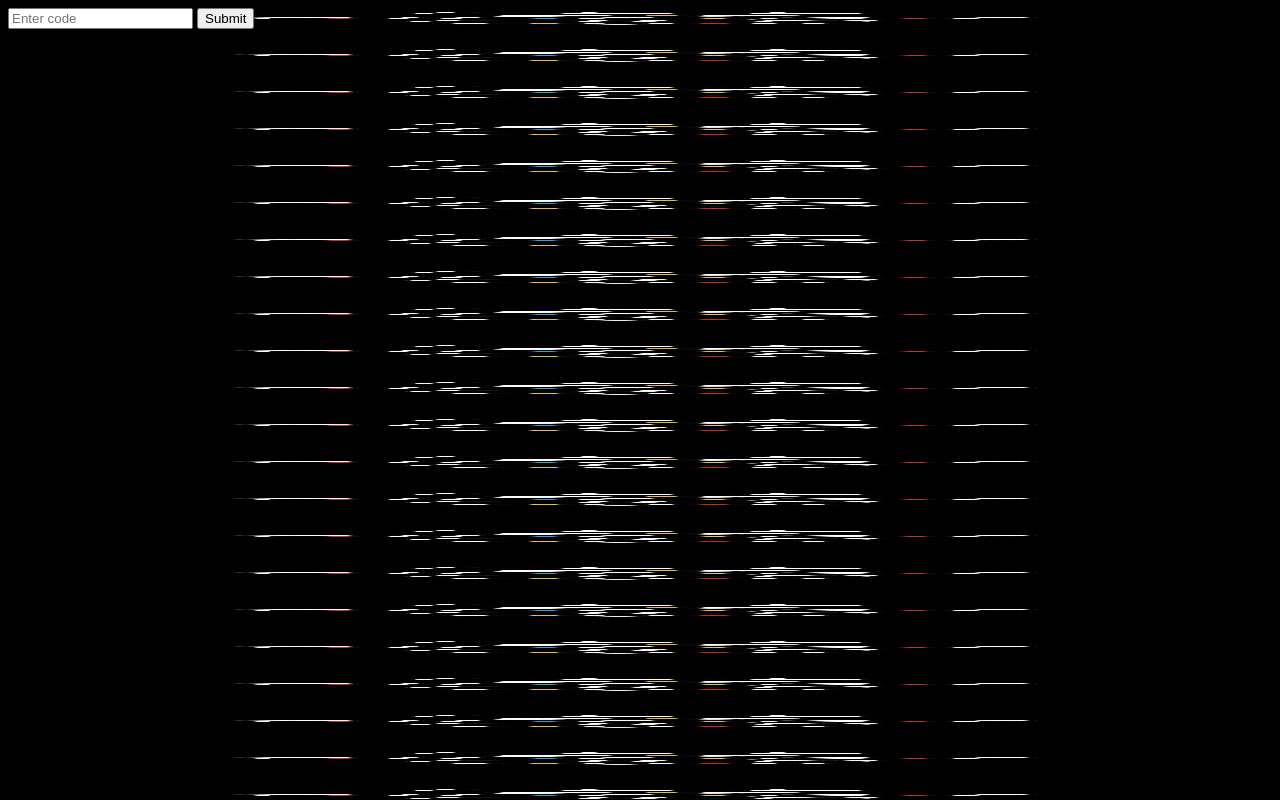
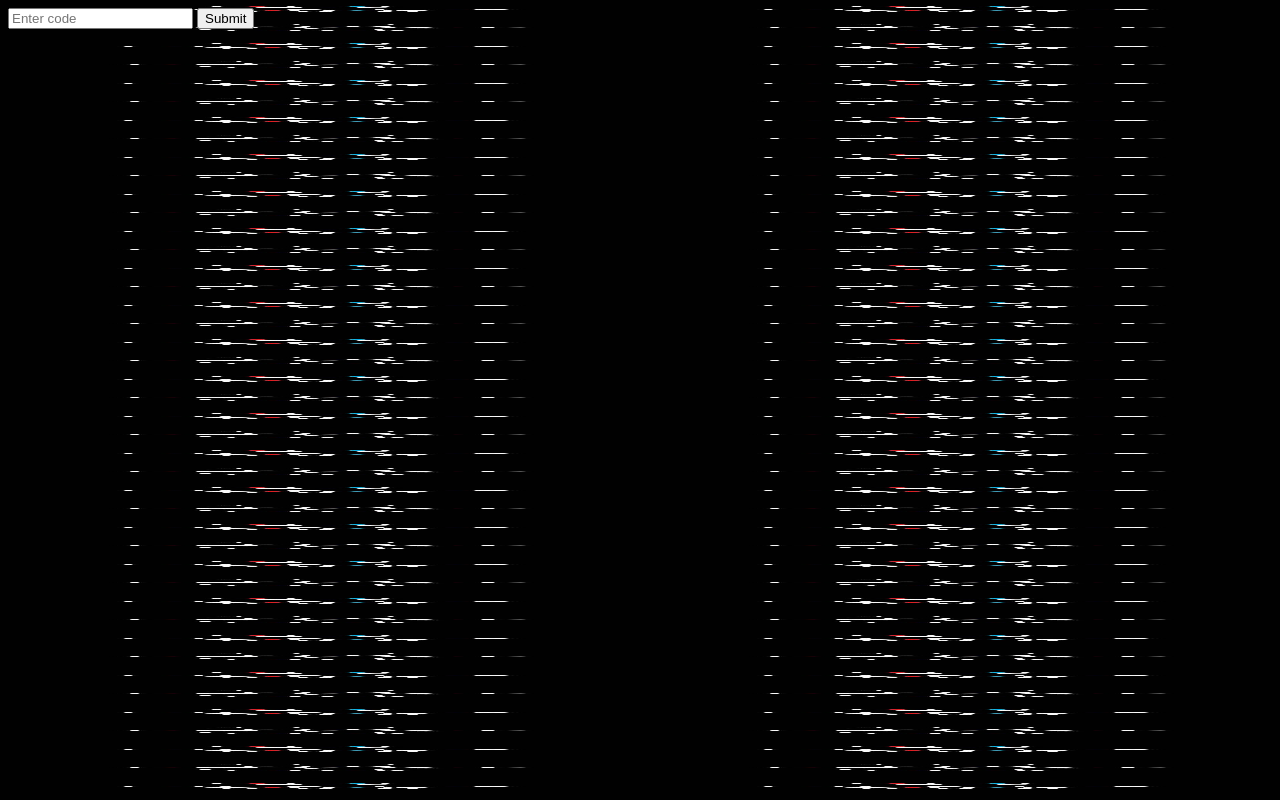
Before and after one commit to Gobblin1388/MY, a plain HTML site: page index.html in a window 1280 px wide. Drawn offline with Linux system fonts and the light colour scheme.

Commit message:
Update index.html

```diff
--- a/index.html
+++ b/index.html
@@ -3,7 +3,7 @@
 <head>
 	<title>Login Form</title>
 </head>
-<body style="background-image: url('4b0f6dca975d0cc57fabebb991547b69.jpg'); background-size: 100% 100%; background repeat: no- repeat;">
+<body style="background-image: url('4b0f6dca975d0cc57fabebb991547b69.jpg'); background-size: 50% 50%; background repeat: no- repeat;">
 	<form id="login-form">
 		<input type="text" id="code" placeholder="Enter code">
 		<button id="submit-btn">Submit</button>
```
